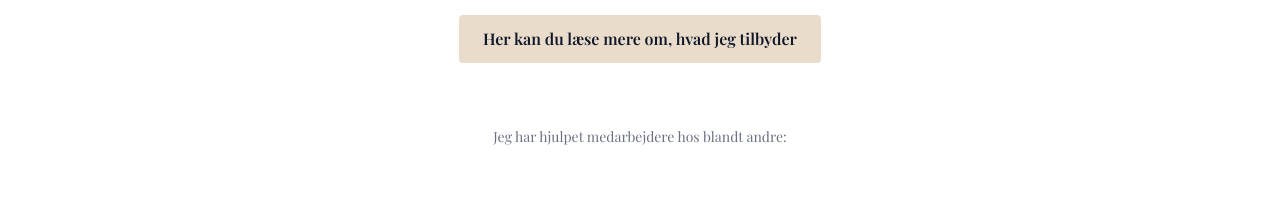
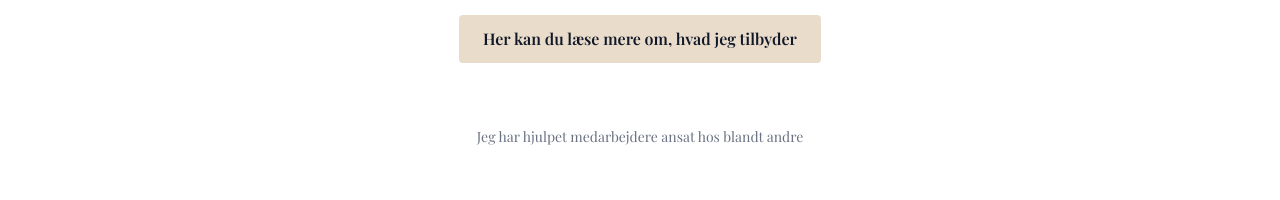
Before and after one commit to nordic-agency/marielouisestokholm, a Next.js app: page / in a window 1280 px wide. Shown: the part 3700-3900 px from the top of the page. Built offline with nearby package versions, Linux system fonts and the light colour scheme.

Commit message:
V2 Revision: Updated logo cloud text to include 'ansat'

```diff
--- a/src/app/page.tsx
+++ b/src/app/page.tsx
@@ -313,7 +313,7 @@ export default function Home() {
 
           {/* Logo Cloud */}
           <div className="w-full px-0 mt-16">
-    <p className="text-center text-sm text-gray-500">Jeg har hjulpet medarbejdere hos blandt andre:</p>
+    <p className="text-center text-sm text-gray-500">Jeg har hjulpet medarbejdere ansat hos blandt andre</p>
     <div className="overflow-hidden relative w-full mt-10">
       <div className="flex animate-slide whitespace-nowrap gap-16">
         {[
```
